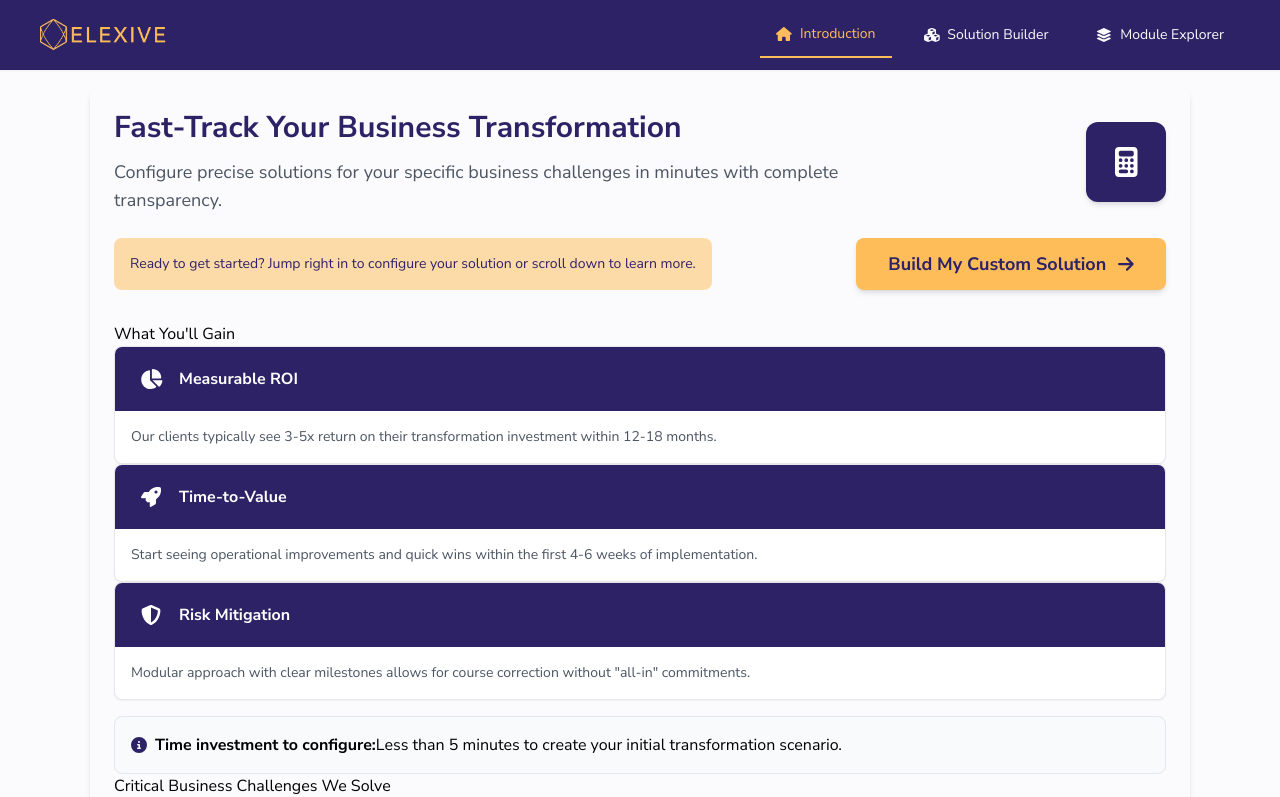
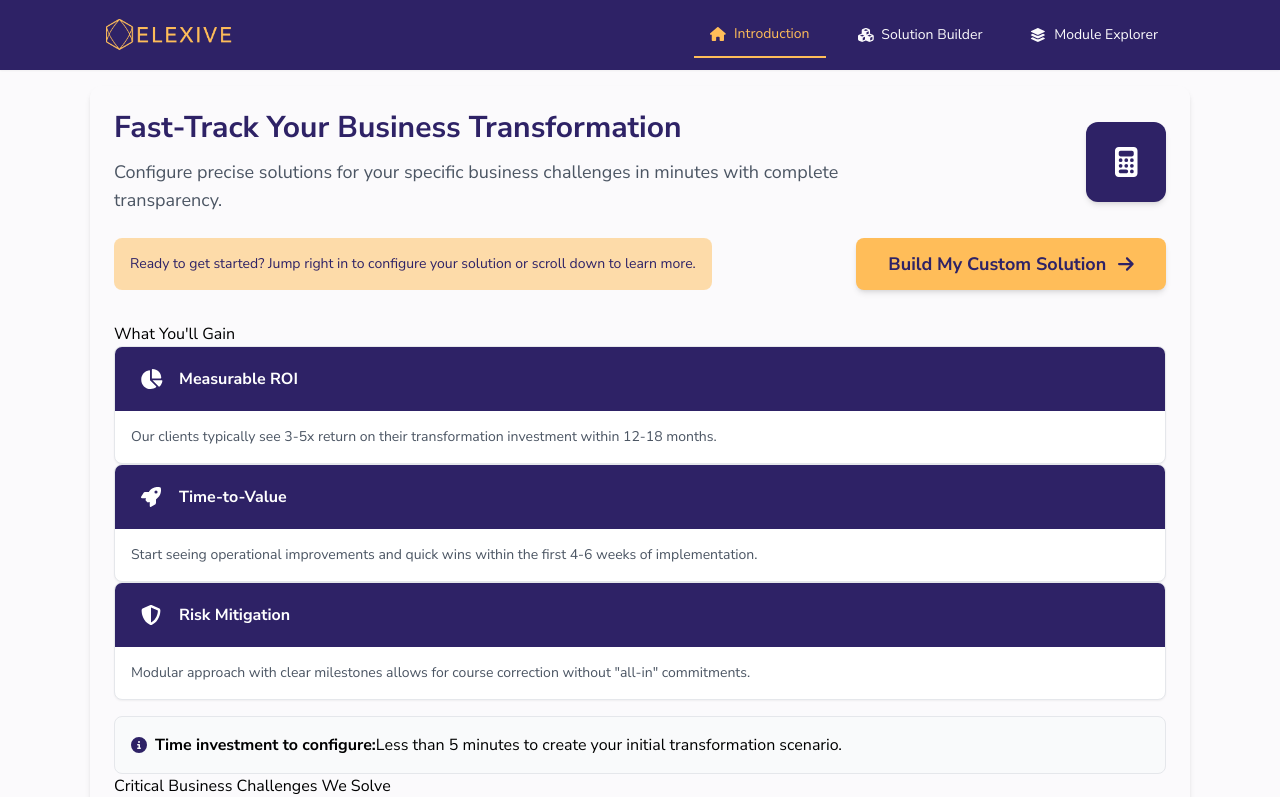
Before and after one commit to elexive-com/elexive-calc, a React (Create React App) app: page / in a window 1280 px wide. Shown: the top 797 px of the page. Built offline with nearby package versions, Linux system fonts and the light colour scheme.

Commit message:
header width limited to max 1100px

```diff
--- a/src/components/Header.jsx
+++ b/src/components/Header.jsx
@@ -30,7 +30,7 @@
 
   return (
     <header className="elx-header relative">
-      <div className="container mx-auto flex justify-between items-center p-4">
+      <div className="container mx-auto flex justify-between items-center p-4 max-w-[1100px]">
         <div className="flex items-center">
           <a href="https://elexive.com/" target="_blank" rel="noopener noreferrer">
             <img
```
